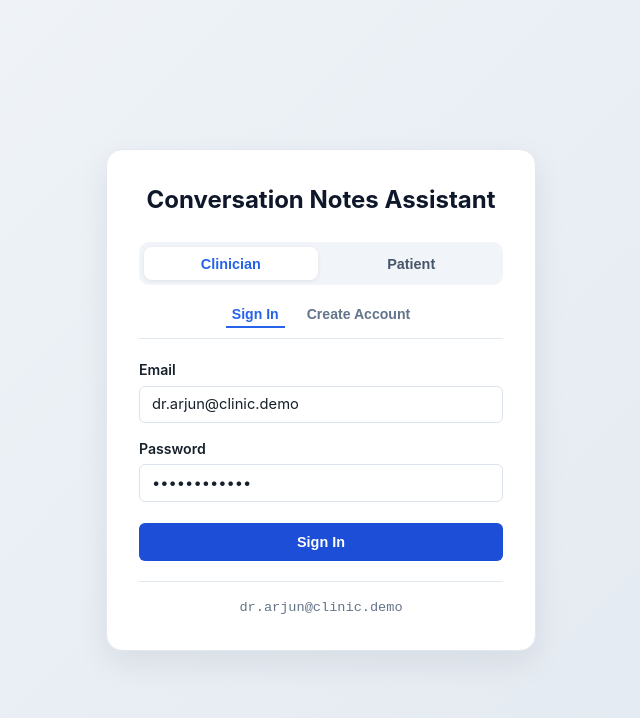
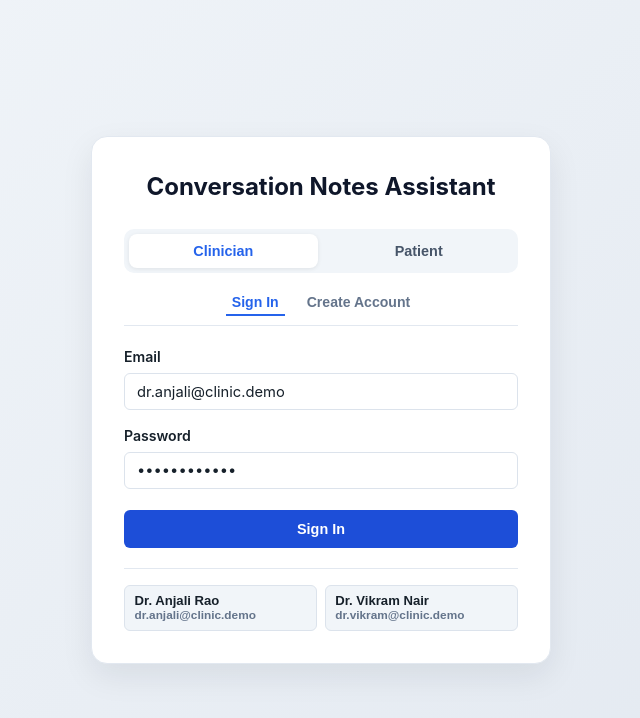
Before and after one commit to Jerciaa/conversation-notes-assistant, a React (Vite) app in the folder client/: page / in a window 1280 px wide. Shown: the top 718 px of the page, without its empty margins (319-959 px from the left). Built offline with nearby package versions, Linux system fonts and the light colour scheme.

Commit message:
Sync LoginView quick-fill accounts with seed.js and deploy updates

```diff
--- a/client/src/components/LoginView.jsx
+++ b/client/src/components/LoginView.jsx
@@ -1,22 +1,37 @@
 import { useState } from "react";
 import { apiRequest } from "../api";
 
+const DEMO_DOCTORS = [
+  {
+    name: "Dr. Anjali Rao",
+    specialty: "Primary Care",
+    email: "dr.anjali@clinic.demo",
+    password: "DemoPass123!",
+  },
+  {
+    name: "Dr. Vikram Nair",
+    specialty: "Internal Medicine",
+    email: "dr.vikram@clinic.demo",
+    password: "DemoPass123!",
+  },
+];
+
 const DEMO_PATIENTS = [
-  { code: "PAT-101", name: "Elena Vance", email: "elena.vance@patient.demo" },
-  { code: "PAT-102", name: "Marcus Sterling", email: "marcus.sterling@patient.demo" },
-  { code: "PAT-103", name: "Priya Nair", email: "priya.nair@patient.demo" },
-  { code: "PAT-104", name: "David Okafor", email: "david.okafor@patient.demo" },
-  { code: "PAT-105", name: "Sofia Alvarez", email: "sofia.alvarez@patient.demo" },
-  { code: "PAT-106", name: "Liam Chen", email: "liam.chen@patient.demo" },
+  { code: "PAT-101", name: "Rahul Sharma", email: "rahul.sharma@patient.demo", password: "DemoPass123!" },
+  { code: "PAT-102", name: "Meera Krishnan", email: "meera.krishnan@patient.demo", password: "DemoPass123!" },
+  { code: "PAT-103", name: "Arjun Menon", email: "arjun.menon@patient.demo", password: "DemoPass123!" },
+  { code: "PAT-104", name: "Priya Nair", email: "priya.nair@patient.demo", password: "DemoPass123!" },
+  { code: "PAT-105", name: "Suresh Iyer", email: "suresh.iyer@patient.demo", password: "DemoPass123!" },
+  { code: "PAT-106", name: "Kavita Desai", email: "kavita.desai@patient.demo", password: "DemoPass123!" },
 ];
 
 export default function LoginView({ onAuthSuccess }) {
   const [portalRole, setPortalRole] = useState("clinician");
   const [mode, setMode] = useState("login");
-  const [email, setEmail] = useState("dr.arjun@clinic.demo");
-  const [password, setPassword] = useState("DemoPass123!");
-  const [name, setName] = useState("Dr. Arjun Mehta");
-  const [specialty, setSpecialty] = useState("Internal Medicine");
+  const [email, setEmail] = useState(DEMO_DOCTORS[0].email);
+  const [password, setPassword] = useState(DEMO_DOCTORS[0].password);
+  const [name, setName] = useState("Dr. Anjali Rao");
+  const [specialty, setSpecialty] = useState("Primary Care");
   const [loading, setLoading] = useState(false);
   const [error, setError] = useState("");
 
@@ -24,12 +39,12 @@ export default function LoginView({ onAuthSuccess }) {
     setPortalRole(role);
     setError("");
     if (role === "clinician") {
-      setEmail("dr.arjun@clinic.demo");
-      setPassword("DemoPass123!");
+      setEmail(DEMO_DOCTORS[0].email);
+      setPassword(DEMO_DOCTORS[0].password);
     } else {
       setMode("login");
-      setEmail("elena.vance@patient.demo");
-      setPassword("DemoPass123!");
+      setEmail(DEMO_PATIENTS[0].email);
+      setPassword(DEMO_PATIENTS[0].password);
     }
   }
 
@@ -88,7 +103,7 @@ export default function LoginView({ onAuthSuccess }) {
         className="auth-card"
         style={{
           width: "100%",
-          maxWidth: "430px",
+          maxWidth: "460px",
           background: "#ffffff",
           borderRadius: "16px",
           padding: "2rem",
@@ -267,7 +282,6 @@ export default function LoginView({ onAuthSuccess }) {
           </button>
         </form>
 
-        {portalRole === "patient" ? (
         <div
           style={{
             marginTop: "1.25rem",
@@ -277,41 +291,63 @@ export default function LoginView({ onAuthSuccess }) {
         >
           <div
             style={{
-                display: "flex",
-                flexWrap: "wrap",
-                gap: "0.4rem",
-                justifyContent: "center",
+              display: "grid",
+              gridTemplateColumns: "1fr 1fr",
+              gap: "0.45rem",
             }}
           >
-              {DEMO_PATIENTS.map((p) => (
+            {portalRole === "clinician"
+              ? DEMO_DOCTORS.map((doc) => (
+                  <button
+                    key={doc.email}
+                    type="button"
+                    className="btn btn-ghost btn-sm"
+                    onClick={() => {
+                      setMode("login");
+                      setEmail(doc.email);
+                      setPassword(doc.password);
+                    }}
+                    style={{
+                      textAlign: "left",
+                      display: "flex",
+                      flexDirection: "column",
+                      alignItems: "flex-start",
+                      padding: "0.45rem 0.6rem",
+                    }}
+                  >
+                    <strong style={{ fontSize: "0.82rem" }}>{doc.name}</strong>
+                    <span style={{ fontSize: "0.74rem", color: "#64748b" }}>
+                      {doc.email}
+                    </span>
+                  </button>
+                ))
+              : DEMO_PATIENTS.map((p) => (
                   <button
                     key={p.code}
                     type="button"
                     className="btn btn-ghost btn-sm"
                     onClick={() => {
                       setEmail(p.email);
-                    setPassword("DemoPass123!");
+                      setPassword(p.password);
+                    }}
+                    style={{
+                      textAlign: "left",
+                      display: "flex",
+                      flexDirection: "column",
+                      alignItems: "flex-start",
+                      padding: "0.45rem 0.6rem",
                     }}
                   >
-                  {p.name}
+                    <strong style={{ fontSize: "0.82rem" }}>
+                      {p.code}: {p.name}
+                    </strong>
+                    <span style={{ fontSize: "0.74rem", color: "#64748b" }}>
+                      {p.email}
+                    </span>
                   </button>
                 ))}
           </div>
         </div>
-        ) : (
-          <div
-            style={{
-              marginTop: "1.25rem",
-              paddingTop: "0.85rem",
-              borderTop: "1px solid #e2e8f0",
-              textAlign: "center",
-              fontSize: "0.85rem",
-              color: "#64748b",
-            }}
-          >
-            <code>dr.arjun@clinic.demo</code>
-          </div>
-        )}
       </div>
     </div>
   );
```
Lines whose indentation alone changed are shown as unchanged.
